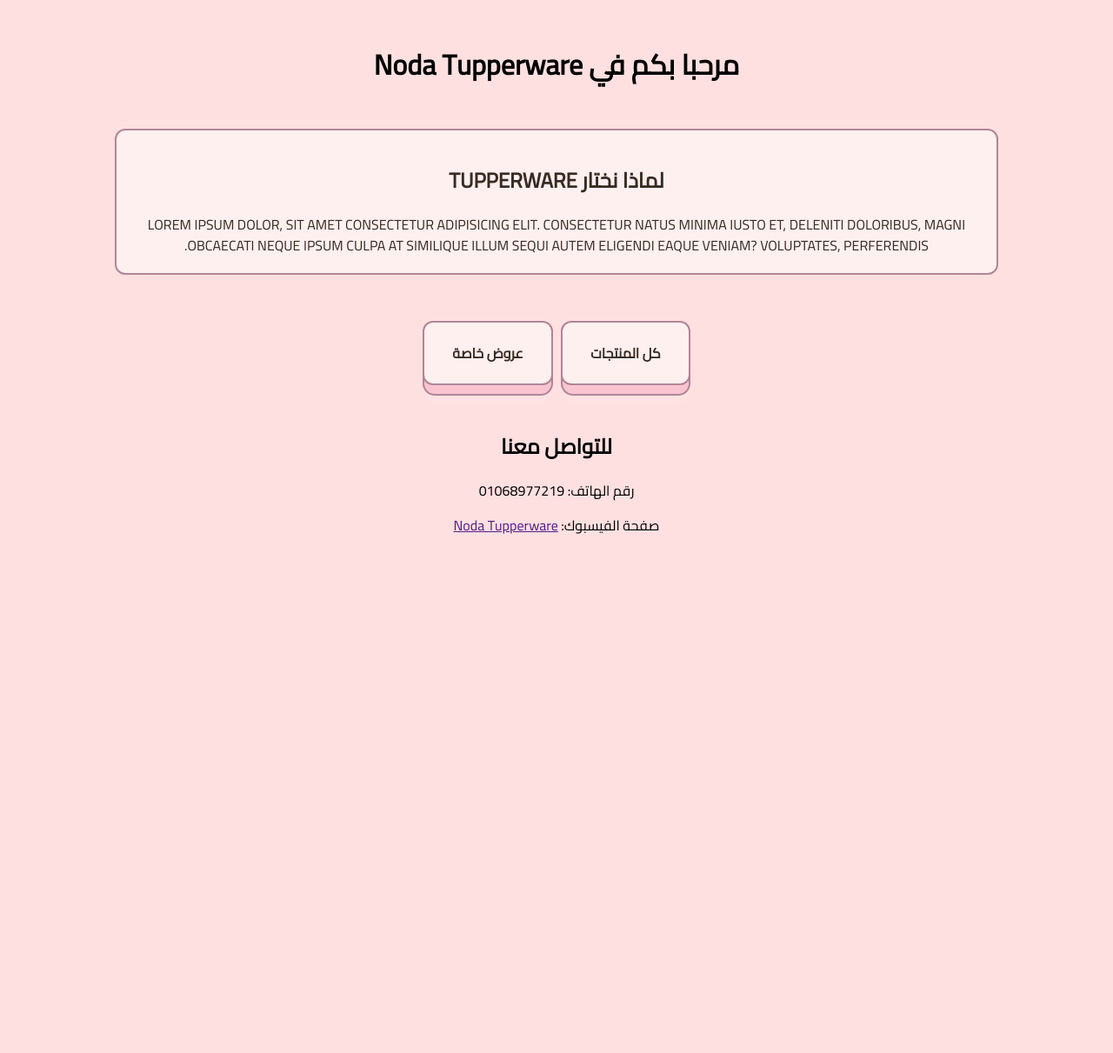
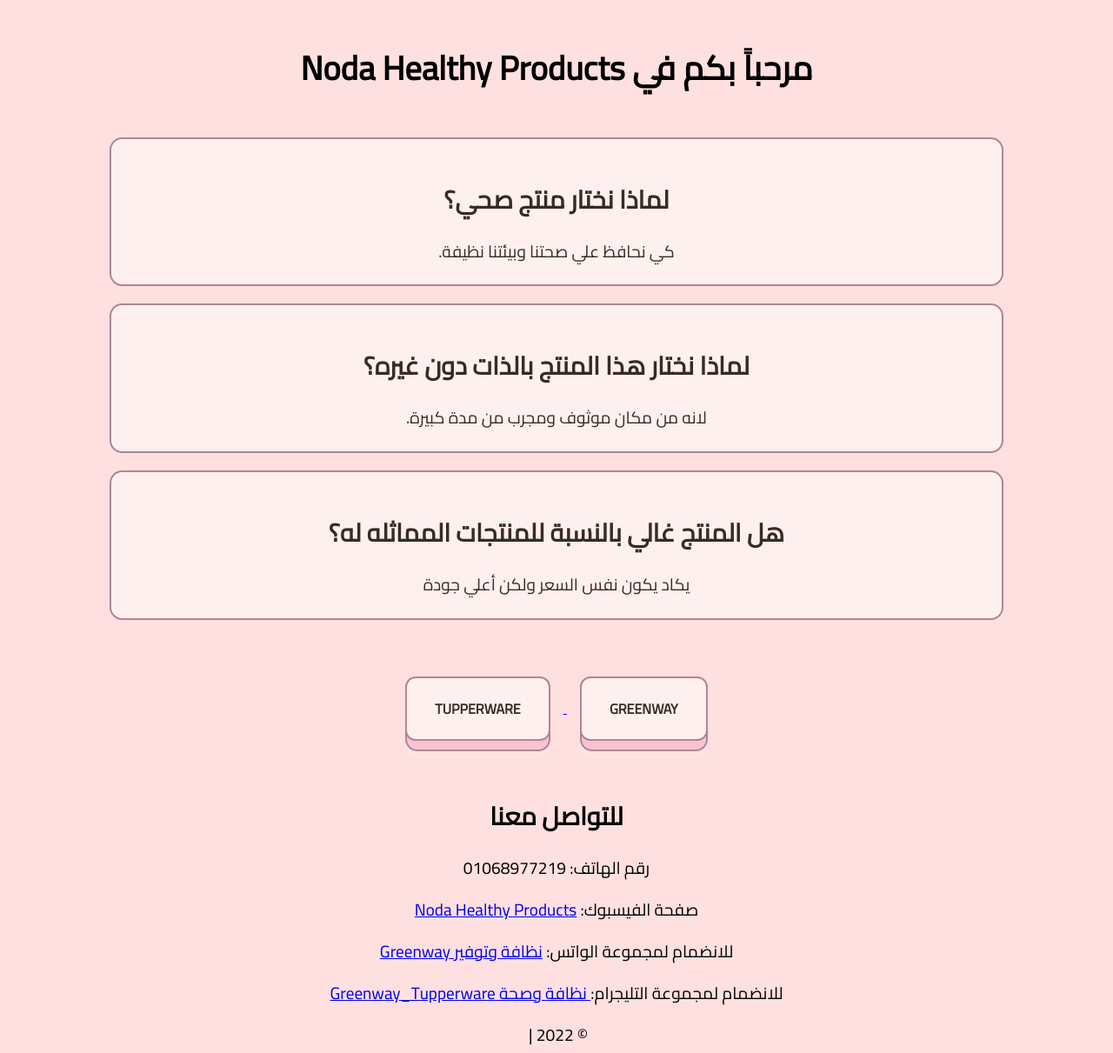
Before and after one commit to abdolrhman-mo/noda-healthyproducts.github.io, a plain HTML site: page index.html in a window 1280 px wide. Shown: the whole page at 87% size. Before the commit the page ends 800 px from the top, so only its background shows below. Drawn offline with Linux system fonts and the light colour scheme.

Commit message:
Added Questions, and greenway page

```diff
--- /dev/null
+++ b/assets/sass/_assets.sass
@@ -0,0 +1,5 @@
+@import url('https://fonts.googleapis.com/css2?family=Cairo&display=swap')
+$color:#382b22
+$background: #fff0f0
+$border:  #b18597
+$fontFamily: 'Cairo', sans-serif
--- /dev/null
+++ b/assets/sass/_extends.sass
@@ -0,0 +1,7 @@
+%commonStyles
+    color: $color
+    text-transform: uppercase
+    padding: 1.25em 2em
+    background: $background
+    border: 2px solid $border
+    border-radius: 0.75em
--- /dev/null
+++ b/assets/sass/style.sass
@@ -0,0 +1,84 @@
+@import "assets"
+
+body
+    font-family: $fontFamily
+    font-size: 1.2rem
+    line-height: 1.5
+    background: #ffe0e0
+
+
+h1, .offers, footer, .session
+    text-align: center
+    margin: 0 auto
+
+
+h1
+    margin: 50px
+
+
+.session
+    border: 4px solid black
+    margin: 20px auto
+    width: 75%
+
+    @extend %commonStyles
+
+
+.offers, footer
+    margin: 50px auto
+
+
+/*                    B U T T O N S               */
+button
+    margin: 15px
+    position: relative
+    display: inline-block
+    cursor: pointer
+    outline: none
+    border: 0
+    vertical-align: middle
+    text-decoration: none
+    font-weight: 600
+    font-size: 1rem
+    font-family: $fontFamily
+    transform-style: preserve-3d
+    transition: transform 150ms cubic-bezier(0, 0, 0.58, 1), background 150ms cubic-bezier(0, 0, 0.58, 1)
+    @extend %commonStyles
+
+    &::before
+        position: absolute
+        content: ''
+        width: 100%
+        height: 100%
+        top: 0
+        left: 0
+        right: 0
+        bottom: 0
+        background: #f9c4d2
+        border-radius: inherit
+        box-shadow: 0 0 0 2px $border, 0 0.625em 0 0 #ffe3e2
+        transform: translate3d(0, 0.75em, -1em)
+        transition: transform 150ms cubic-bezier(0, 0, 0.58, 1), box-shadow 150ms cubic-bezier(0, 0, 0.58, 1)
+
+    &:hover
+        background: #ffe9e9
+        transform: translate(0, 0.25em)
+
+    &:hover::before
+        box-shadow: 0 0 0 2px $border, 0 0.5em 0 0 #ffe3e2
+        transform: translate3d(0, 0.5em, -1em)
+
+    &:active
+        transform: translate(0em, 0.75em)
+
+    &:active::before
+        box-shadow: 0 0 0 2px $border, 0 0 #ffe3e2
+        transform: translate3d(0, 0, -1em)
+    &.weird
+        position: relative
+        right: 50%
+        left: 50%
+        transform: translateX(50%)
+        margin-bottom: 50px
+
+@import "extends"
--- a/index.html
+++ b/index.html
@@ -1,26 +1,39 @@
 <!DOCTYPE html>
-<html lang="en" dir="rtl" lang="ar">
+<html dir="rtl" lang="ar">
   <head>
     <meta charset="UTF-8">
     <meta http-equiv="X-UA-Compatible" content="IE=edge">
     <meta name="viewport" content="width=device-width, initial-scale=1.0">
-    <link rel="stylesheet" href="style.css">
-    <title>Noda Tupperware</title>
+    <meta name="description" content="Noda Healthy Products">
+    <link rel="stylesheet" href="assets/css/style.css">
+    <title>Noda Healthy Products </title>
   </head>
   <body>
-    <h1>مرحبا بكم في Noda Tupperware</h1>
+    <h1>مرحباََ بكم في Noda Healthy Products </h1>
     <div class="session">
-        <h2>لماذا نختار Tupperware</h2>
-        <article>Lorem ipsum dolor, sit amet consectetur adipisicing elit. Consectetur natus minima iusto et, deleniti doloribus, magni obcaecati neque ipsum culpa at similique illum sequi autem eligendi eaque veniam? Voluptates, perferendis.</article>
+      <h2>لماذا نختار منتج صحي؟</h2>
+      <article>كي نحافظ علي صحتنا وبيئتنا نظيفة.</article>
     </div>
-    <div class="offers">
-        <a href=""><button>كل المنتجات</button></a>
-        <a href=""><button>عروض خاصة</button></a>
+    <div class="session">
+      <h2>لماذا نختار هذا المنتج بالذات دون غيره؟</h2>
+      <article>لانه من مكان موثوف ومجرب من مدة كبيرة.</article>
     </div>
+    <div class="session">
+      <h2>هل المنتج غالي بالنسبة للمنتجات المماثله له؟</h2>
+      <article>يكاد يكون نفس السعر ولكن أعلي جودة</article>
+    </div>
+    <div class="offers"> <a href="greenway/greenway.html">
+        <button>Greenway</button></a><a href="tupperware/tupperware.html">
+        <button>Tupperware</button></a></div>
     <footer>
       <h2>للتواصل معنا</h2>
       <p>رقم الهاتف: 01068977219</p>
-        <p>صفحة الفيسبوك: <a href="">Noda Tupperware</a></p>
+      <p>صفحة الفيسبوك: <a href="https://www.facebook.com/groups/1544081465733863/" target="_blank"> Noda Healthy Products</a></p>
+      <p>للانضمام لمجموعة الواتس: <a href="https://chat.whatsapp.com/JFMbo2s9Hi63xrJxxHo6tD" target="_blank"> نظافة وتوفير Greenway</a></p>
+      <p>للانضمام لمجموعة التليجرام:<a href="https://t.me/+Q6Xk0FG2idg0NzZk" target="_blank"> نظافة وصحة Greenway_Tupperware</a></p>
+      <div class="container">
+        <p>&copy; 2022 |<i class="fa fa-value" aria-hidden="true">&nbsp;</i></p>
+      </div>
     </footer>
   </body>
 </html>
```
Also changed, not shown: assets/extends/template.html (added, +23 -0 lines), greenway/greenway.html (added, +56 -0 lines), tupperware/tupperware.html (added, +23 -0 lines), assets/css/style.css (added), assets/greenway.jpg (added), assets/includes/vars.html (added), style.css (deleted), 7 other files. Lines whose indentation alone changed are shown as unchanged.
